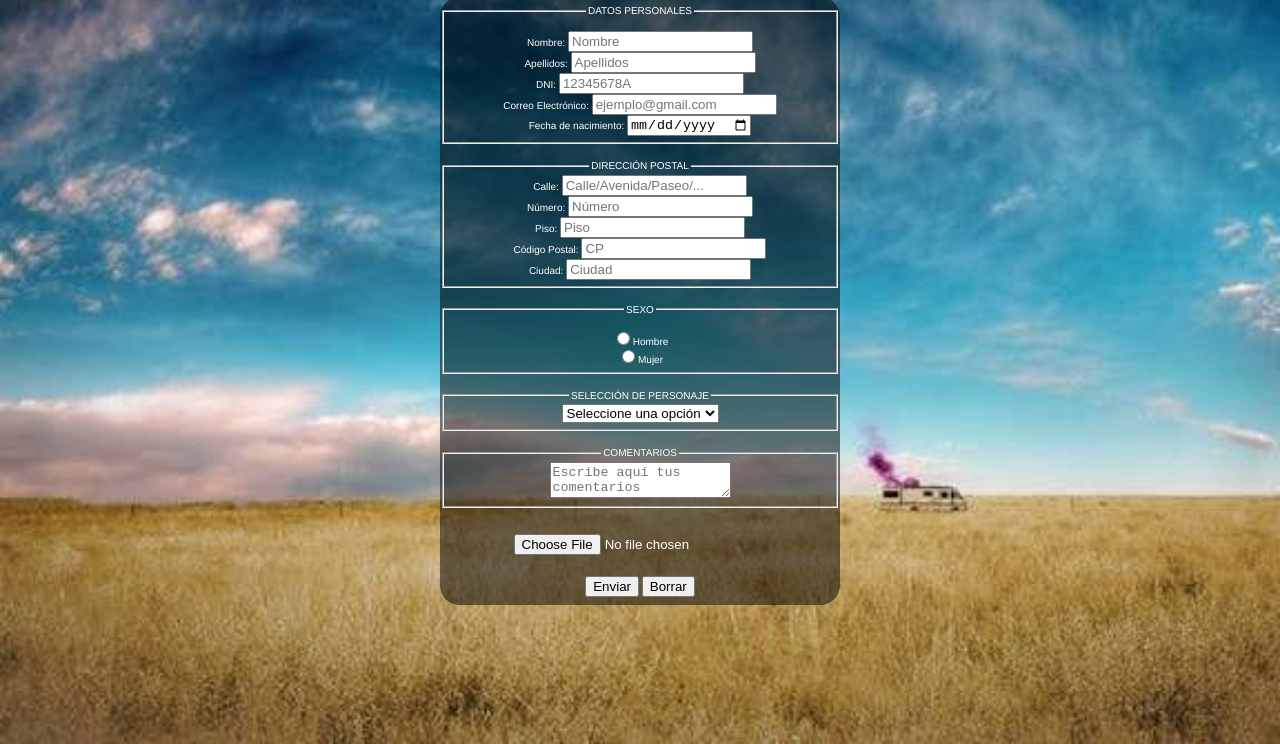
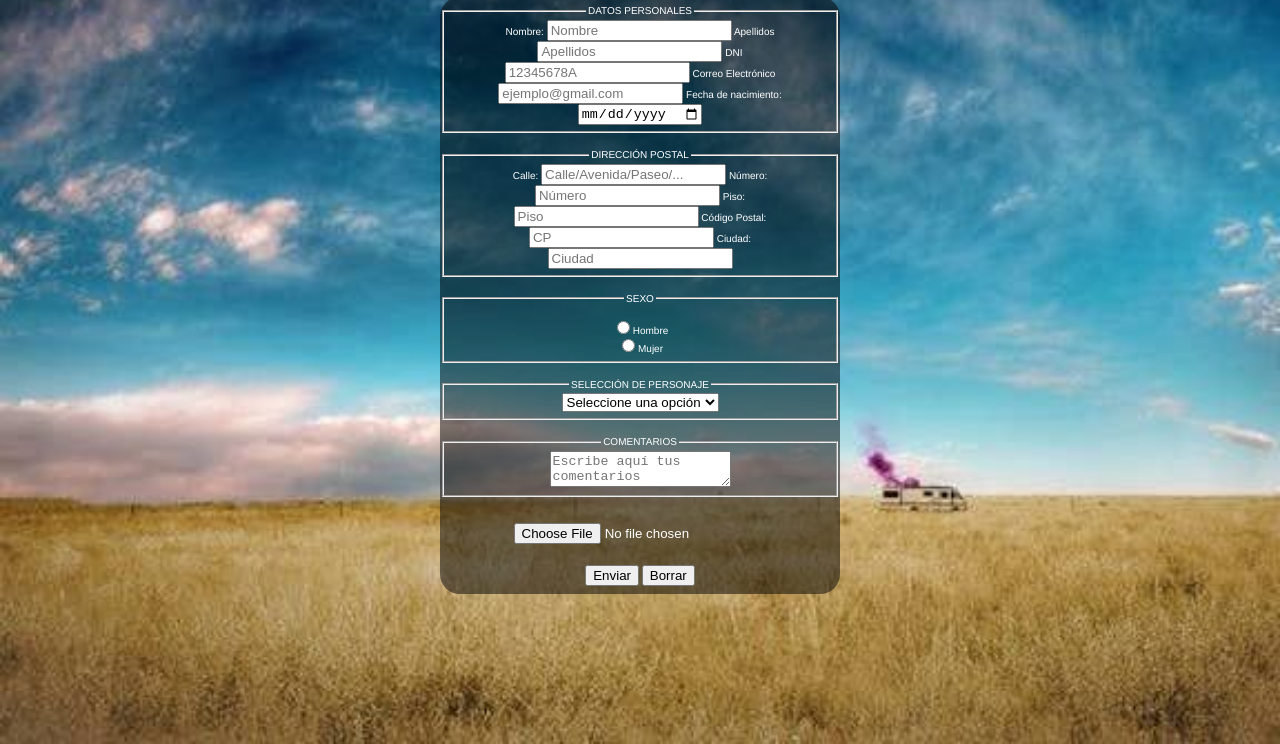
Before and after one commit to AdrianGM90/BreakingBad_GitHub_Pages, a plain HTML site: page formulario.html in a window 1280 px wide. Shown: the part 56-800 px from the top of the page. Drawn offline with Linux system fonts and the light colour scheme.

Commit message:
UPDATE: Se incluyen fieldsets, labels e id en los input del formulario

```diff
--- a/formulario.html
+++ b/formulario.html
@@ -16,30 +16,50 @@
             <div class="form_section">
                 <fieldset>
                     <legend>DATOS PERSONALES</legend>
-                    <br>Nombre: <input type="text" name="Nombre" required placeholder="Nombre">
-                    <br>Apellidos: <input type="text" name="Apellidos" required placeholder="Apellidos">
-                    <br>DNI: <input type="text" name="DNI" placeholder="12345678A">
-                    <br>Correo Electrónico: <input type="email" placeholder="ejemplo@gmail.com">
-                    <br>Fecha de nacimiento: <input type="date">
+
+                    <label for="Nombre">Nombre:</label>
+                    <input type="text" id="Nombre" name="Nombre" required placeholder="Nombre">
+
+                    <label for="Apellidos">Apellidos</label>
+                    <input type="text" id="Apellidos" name="Apellidos" required placeholder="Apellidos">
+
+                    <label for="DNI">DNI</label>
+                    <input type="text" id="DNI" name="DNI" placeholder="12345678A">
+
+                    <label for="email">Correo Electrónico</label>
+                    <input type="email" id="email" name="email" placeholder="ejemplo@gmail.com">
+
+                    <label for="FechaNacimiento">Fecha de nacimiento:</label>
+                    <input type="date" id="FechaNacimiento" name="FechaNacimiento">
                 </fieldset>
             </div>
 
             <div class="form_section">
                 <fieldset>
                     <legend>DIRECCIÓN POSTAL</legend>
-                    Calle: <input type="text" name="Calle" placeholder="Calle/Avenida/Paseo/...">
-                    <br>Número: <input type="number" name="Número" placeholder="Número">
-                    <br>Piso: <input type="text" name="Piso" placeholder="Piso">
-                    <br>Código Postal: <input type="number" name="Código Postal" placeholder="CP">
-                    <br>Ciudad: <input type="text" name="Ciudad" placeholder="Ciudad">
+
+                    <label for="Calle">Calle:</label>
+                    <input type="text" id="Calle" name="Calle" placeholder="Calle/Avenida/Paseo/...">
+
+                    <label for="Número">Número:</label>
+                    <input type="number" id="Número" name="Número" placeholder="Número">
+
+                    <label for="Piso">Piso:</label>
+                    <input type="text" id="Piso" name="Piso" placeholder="Piso">
+
+                    <label for="CodPostal">Código Postal:</label>
+                    <input type="number" id="CodPostal" name="CodPostal" placeholder="CP">
+
+                    <label for="Ciudad">Ciudad:</label>
+                    <input type="text" id="Ciudad" name="Ciudad" placeholder="Ciudad">
                 </fieldset>
             </div>
 
             <div class="form_section">
                 <fieldset>
                     <legend>SEXO</legend>
-                    <br><input type="radio" name="Sexo" value="Hombre">Hombre
-                    <br><input type="radio" name="Sexo" value="Mujer">Mujer
+                    <br><input type="radio" id="Sexo" name="Sexo" value="Hombre">Hombre
+                    <br><input type="radio" id="Sexo" name="Sexo" value="Mujer">Mujer
                 </fieldset>
             </div>
 
@@ -65,7 +85,7 @@
                 </fieldset>
             </div>
             <div class="form_section">
-                <p><input type="file" name="Archivos"></p>
+                <p><input type="file" id="Archivos" name="Archivos"></p>
                 <br><input type="submit" value="Enviar"> <input type="reset" value="Borrar">
             </div>
         </form>
```
